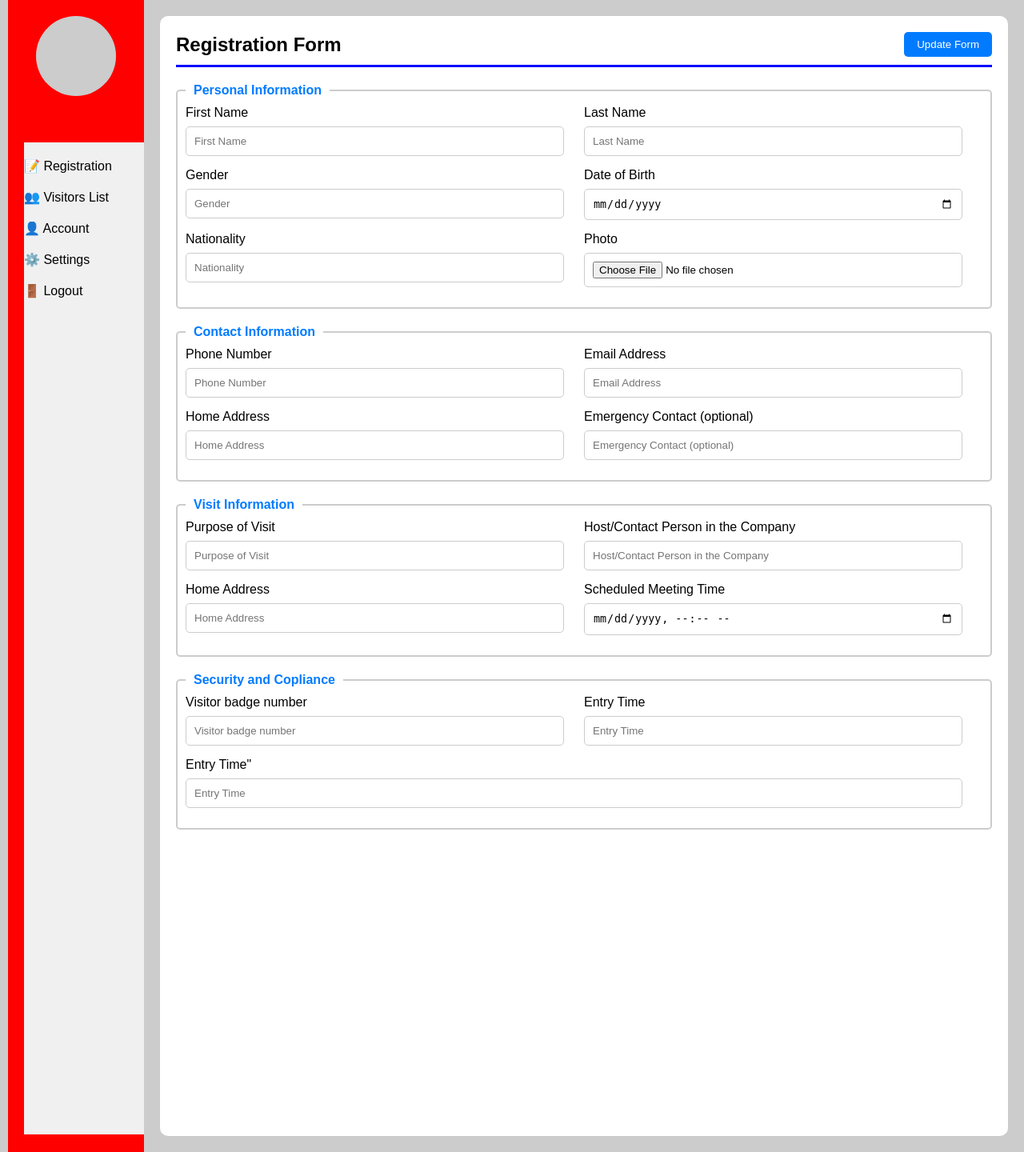
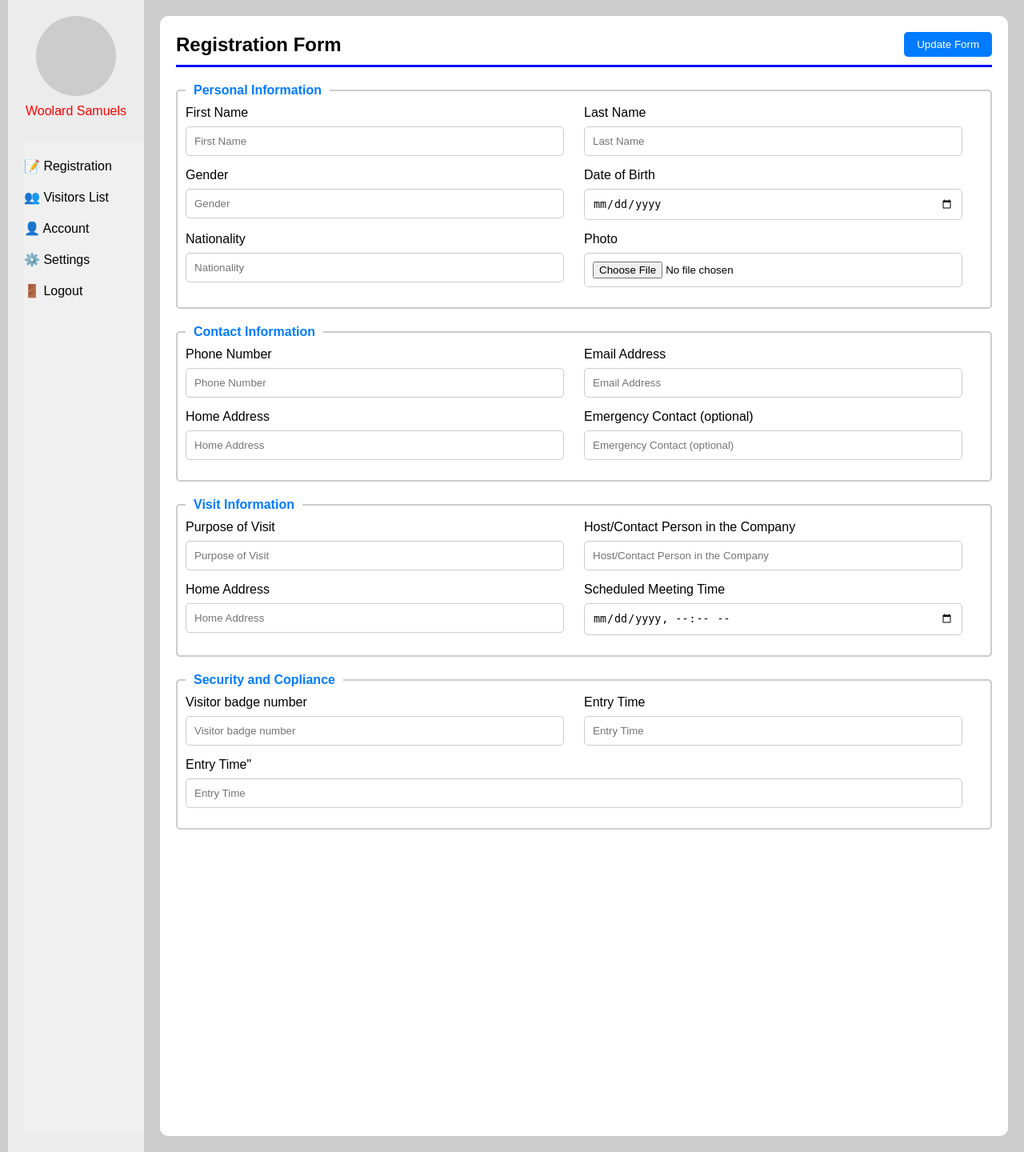
Before and after one commit to samueltexa/VISITOR_REGISTRATION_SYSTEM, a PHP site: page /home.html in a window 1280 px wide. Shown: the whole page at 80% size. Run offline with PHP 8.4, Linux system fonts and the light colour scheme.

Commit message:
change side bar color

```diff
--- a/styles.css
+++ b/styles.css
@@ -16,7 +16,7 @@ body {
 
 .sidebar {
     width: 170px;
-    background-color: red;
+    background-color: #ececec;
     padding: 20px;
     height: 180vh;
     margin-left: 10px;
```
